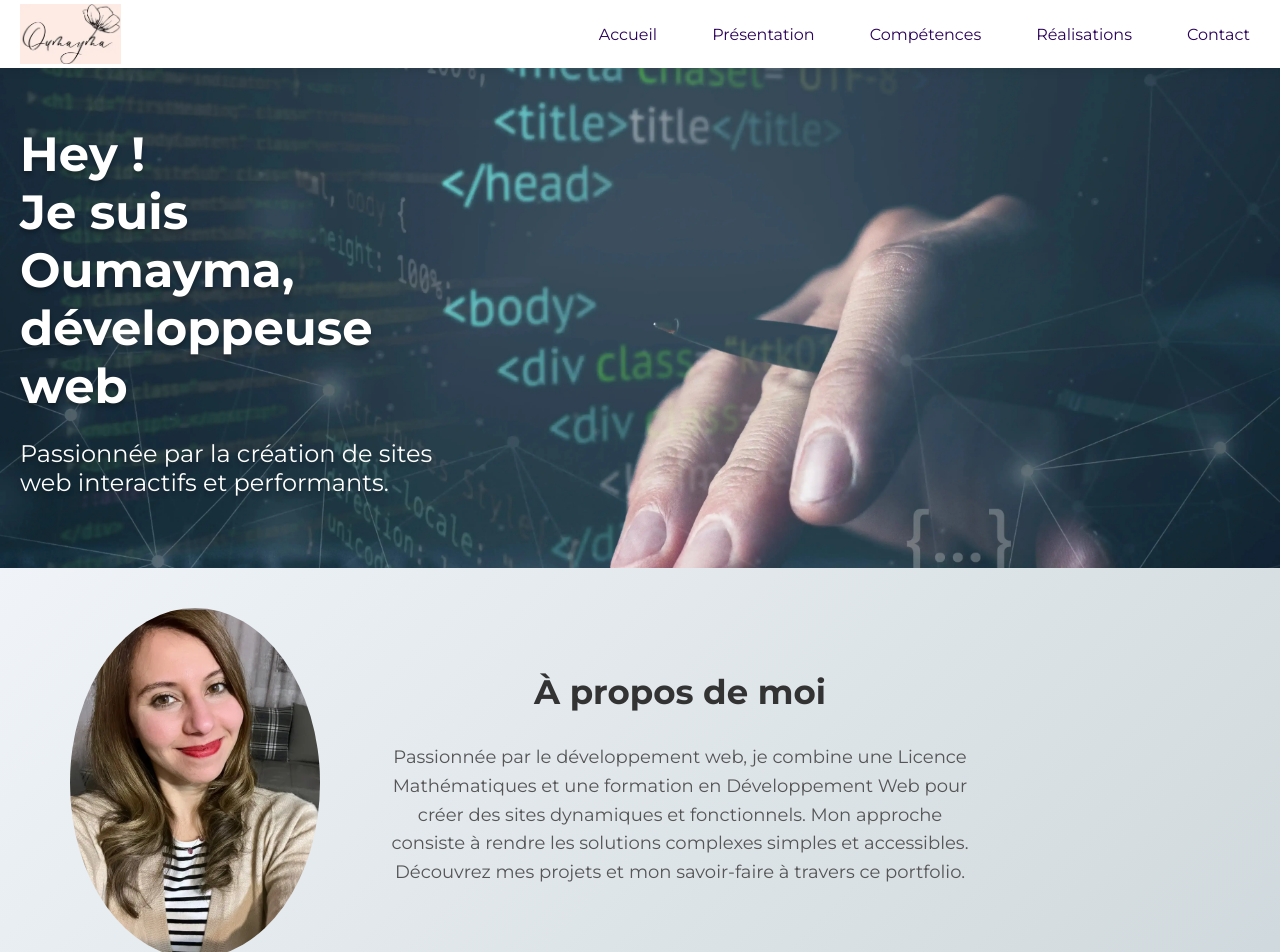
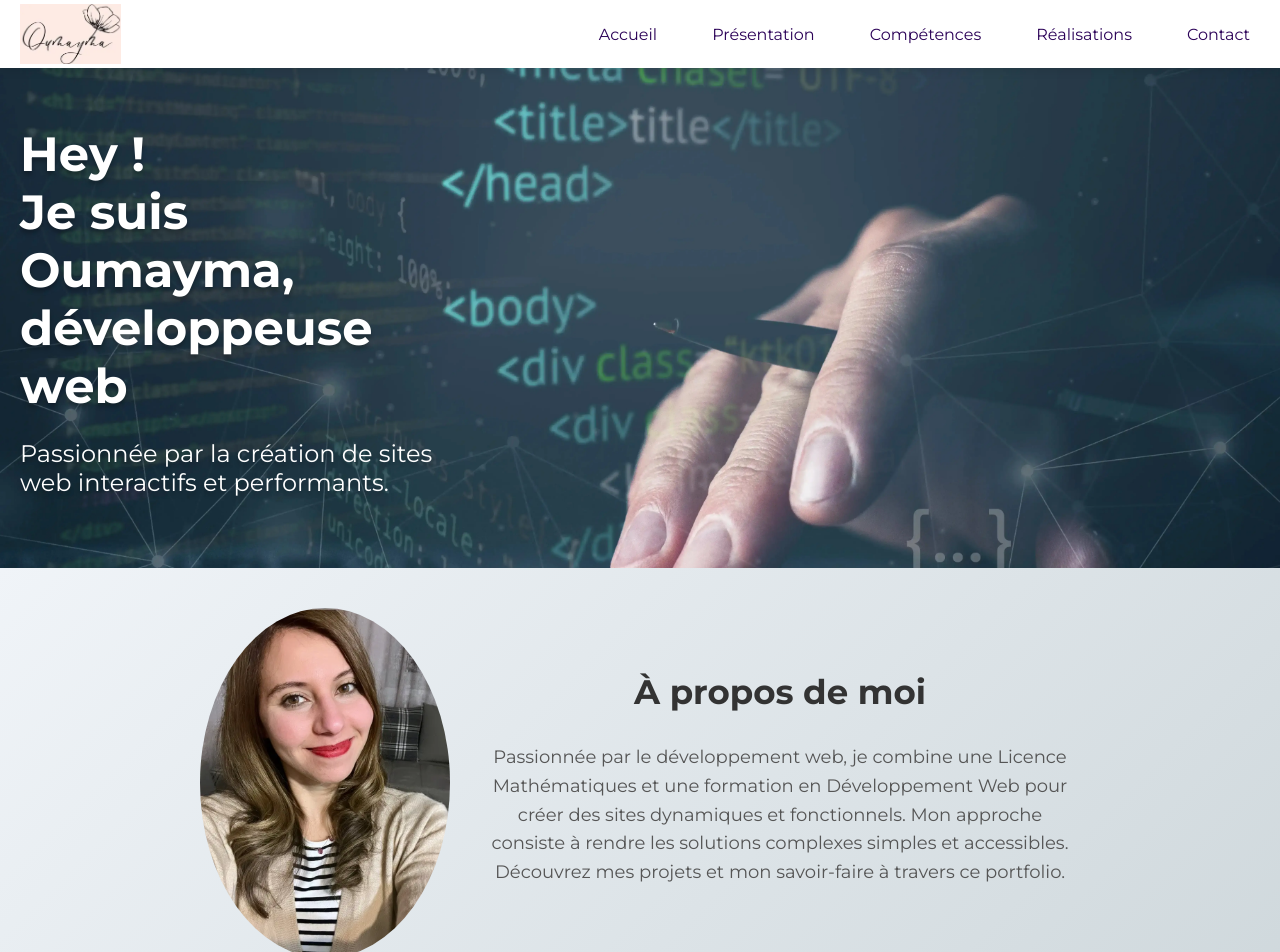
Before and after one commit to Oumayma-Hani-Bhouri/Projet-8_Portfolio, a React (Create React App) app: page / in a window 1280 px wide. Shown: the top 952 px of the page. Built offline with nearby package versions, Linux system fonts and the light colour scheme.

Commit message:
change position of presentation

```diff
--- a/src/components/Presentation/Presentation.scss
+++ b/src/components/Presentation/Presentation.scss
@@ -8,10 +8,9 @@
   gap: 40px;
 
   .presentation-content {
-    margin-left: 50px;
     display: flex;
     align-items: center;
-    justify-content: flex-start;
+    justify-content: center;
     flex-wrap: wrap;
     text-align: center;
 
@@ -20,7 +19,7 @@
       height: 350px;
       border-radius: 70%;
       object-fit: cover;
-      margin-right: 60px;
+      margin-right: 30px;
     }
 
     .text-content {
@@ -44,8 +43,11 @@
   }
   @media (max-width: 1024px) {
     .presentation-content {
+      margin-right: 0;
       flex-direction: column;
       text-align: center;
+      justify-content: center;
+      align-items: center;
     }
   }
   @media (max-width: 768px) {
```
